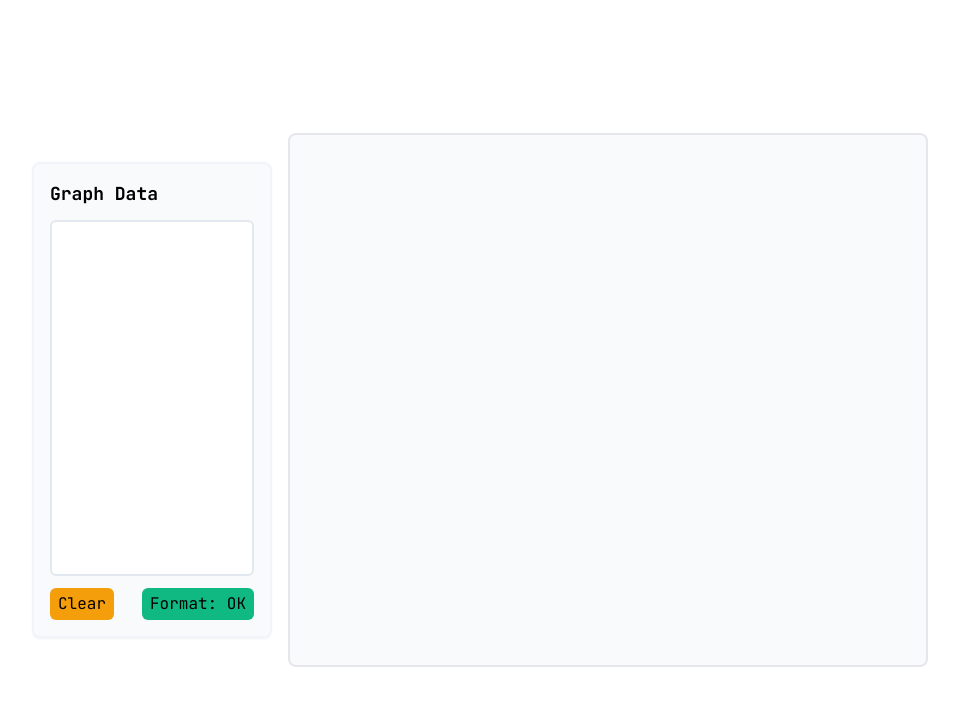
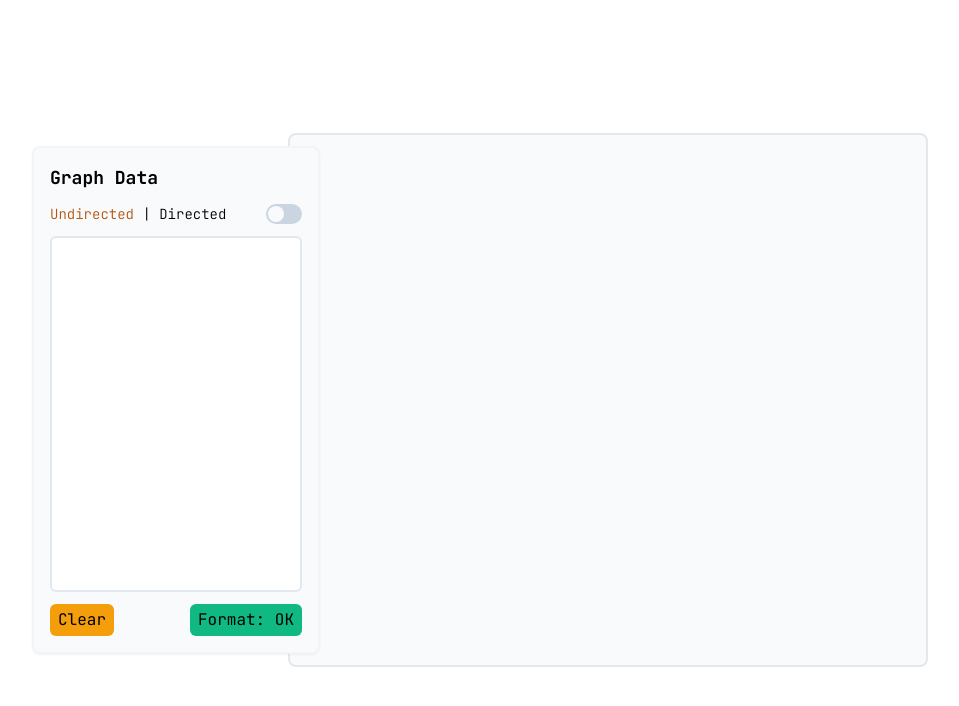
Before and after one commit to anAcc22/another_graph_editor, a React (Vite) app: page / in a window 1280 px wide. Shown: the top 706 px of the page, without its empty margins (32-991 px from the left). Built offline with nearby package versions, Linux system fonts and the light colour scheme.

Commit message:
Add undirected/directed functionality

```diff
--- a/src/App.tsx
+++ b/src/App.tsx
@@ -9,11 +9,19 @@ function App() {
     adj: new Map<string, string[]>(),
     edges: new Array<string>(),
   });
+  const [directed, setDirected] = useState<boolean>(false);
+
   const updateGraph = (graph: Graph) => setGraph(graph);
+  const updateDirected = (directed: boolean) => setDirected(directed);
+
   return (
     <>
-      <GraphInput updateGraph={updateGraph} />
-      <GraphCanvas graph={graph} />
+      <GraphInput
+        updateGraph={updateGraph}
+        directed={directed}
+        updateDirected={updateDirected}
+      />
+      <GraphCanvas graph={graph} directed={directed} />
     </>
   );
 }
--- a/src/components/GraphCanvas.tsx
+++ b/src/components/GraphCanvas.tsx
@@ -2,12 +2,14 @@ import { Graph } from "../types";
 import { useRef } from "react";
 import { useEffect } from "react";
 
+import { updateDirected } from "./animateGraph";
 import { animateGraph } from "./animateGraph";
 import { resizeGraph } from "./animateGraph";
 import { updateGraph } from "./animateGraph";
 
 interface Props {
   graph: Graph;
+  directed: boolean;
 }
 
 // const EMPTY_GRAPH: Graph = {
@@ -16,7 +18,7 @@ interface Props {
 //   edges: new Array<string>(),
 // };
 
-export function GraphCanvas({ graph }: Props) {
+export function GraphCanvas({ graph, directed }: Props) {
   let ref = useRef<HTMLCanvasElement>(null);
 
   useEffect(() => {
@@ -54,10 +56,7 @@ export function GraphCanvas({ graph }: Props) {
 
       ctx.scale(pixelRatio, pixelRatio);
 
-      resizeGraph(
-        rect.width - canvasBorderX,
-        rect.height - canvasBorderY,
-      );
+      resizeGraph(rect.width - canvasBorderX, rect.height - canvasBorderY);
     };
 
     resizeCanvas();
@@ -73,6 +72,10 @@ export function GraphCanvas({ graph }: Props) {
     updateGraph(graph);
   }, [graph.nodes, graph.edges]);
 
+  useEffect(() => {
+    updateDirected(directed);
+  }, [directed]);
+
   return (
     <div className="flex h-screen">
       <canvas
--- a/src/components/GraphInput.tsx
+++ b/src/components/GraphInput.tsx
@@ -4,9 +4,11 @@ import { Graph } from "../types";
 
 interface Props {
   updateGraph: (graph: Graph) => void;
+  directed: boolean;
+  updateDirected: (directed: boolean) => void;
 }
 
-export function GraphInput({ updateGraph }: Props) {
+export function GraphInput({ updateGraph, directed, updateDirected }: Props) {
   const [inputStatus, setInputStatus] = useState<boolean>(true);
 
   const processGraphInput = () => {
@@ -34,24 +36,60 @@ export function GraphInput({ updateGraph }: Props) {
       <div
         className="font-jetbrains flex margin:auto flex-col border-2 rounded-lg
           bg-slate-50 shadow-sm border-slate-100 absolute top-1/2
-          -translate-y-1/2 left-16 w-60 p-4 space-y-3"
+          -translate-y-1/2 left-16 w-72 p-4 space-y-3"
       >
         <label htmlFor="graphInput" className="font-bold text-lg">
           Graph Data
         </label>
+        <div className="flex font-light text-sm justify-between">
+          <span>
+            <span>
+              {!directed ? (
+                <span className="text-amber-700 p-0">Undirected</span>
+              ) : (
+                <span className="p-0">Undirected</span>
+              )}
+            </span>
+            <span> | </span>
+            <span>
+              {directed ? (
+                <span className="text-amber-700 p-0">Directed</span>
+              ) : (
+                <span className="p-0">Directed</span>
+              )}
+            </span>
+          </span>
+          <label className="relative inline w-9">
+            <input
+              onClick={() => updateDirected(!directed)}
+              type="checkbox"
+              className="peer invisible"
+            />
+            <span
+              className="absolute top-0 left-0 w-9 h-5 cursor-pointer
+                rounded-full bg-slate-300 border-none transition-all duration-75
+                hover:bg-slate-400 peer-checked:bg-slate-600"
+            ></span>
+            <span
+              className="absolute top-0.5 left-0.5 w-4 h-4 bg-slate-50
+                rounded-full transition-all duration-75 cursor-pointer
+                peer-checked:translate-x-4"
+            ></span>
+          </label>
+        </div>
         <textarea
           name="graphInput"
           id="graphInput"
           onChange={() => processGraphInput()}
           rows={12}
-          className="font-bold font-jetbrains resize-none border-2 rounded-md
+          className="font-semibold font-jetbrains resize-none border-2 rounded-md
             p-2 border-single focus:outline-none text-lg border-slate-200
             focus:border-slate-400"
         ></textarea>
-        <div className="flex">
+        <div className="flex justify-between">
           <button
             className="bg-amber-500 hover:bg-amber-400 active:bg-amber-300
-              inline mr-auto rounded-md px-2 py-1"
+              inline rounded-md px-2 py-1"
             onClick={() => {
               (
                 document.getElementById("graphInput") as HTMLTextAreaElement
@@ -63,15 +101,15 @@ export function GraphInput({ updateGraph }: Props) {
           </button>
           {inputStatus ? (
             <span
-              className="font-jetbrains bg-emerald-500 ml-auto rounded-md
-                text-right px-2 py-1 inline"
+              className="font-jetbrains bg-emerald-500 rounded-md text-right
+                px-2 py-1 inline"
             >
               Format: OK
             </span>
           ) : (
             <span
-              className="font-jetbrains bg-rose-500 ml-auto rounded-md
-                text-right px-2 py-1 inline"
+              className="font-jetbrains bg-rose-500 rounded-md text-right px-2
+                py-1 inline"
             >
               Format: BAD
             </span>
--- a/src/components/animateGraph.ts
+++ b/src/components/animateGraph.ts
@@ -11,6 +11,34 @@ function clamp(val: number, low: number, high: number) {
 
 function euclidDist(u: Vector2D, v: Vector2D): number {
   return Math.hypot(u.x - v.x, u.y - v.y);
+}
+
+function drawArrow(ctx: CanvasRenderingContext2D, u: Vector2D, v: Vector2D) {
+  const theta = Math.atan2(v.y - u.y, v.x - u.x);
+
+  ctx.lineWidth = 2 * EDGE_BORDER_WIDTH_HALF;
+
+  ctx.strokeStyle = STROKE_COLOR;
+  ctx.fillStyle = STROKE_COLOR;
+
+  const mx = (u.x + v.x) / 2;
+  const my = (u.y + v.y) / 2;
+
+  ctx.beginPath();
+
+  ctx.moveTo(mx, my);
+  ctx.lineTo(
+    mx - ARROW_LENGTH * Math.cos(theta - Math.PI / 6),
+    my - ARROW_LENGTH * Math.sin(theta - Math.PI / 6),
+  );
+  ctx.lineTo(
+    mx - ARROW_LENGTH * Math.cos(theta + Math.PI / 6),
+    my - ARROW_LENGTH * Math.sin(theta + Math.PI / 6),
+  );
+  ctx.lineTo(mx, my);
+
+  ctx.fill();
+  ctx.stroke();
 }
 
 const FPS = 30;
@@ -28,6 +56,13 @@ const NODE_DIST = 100;
 const NODE_FRICTION = 0.05;
 
 const EDGE_BORDER_WIDTH_HALF = 1;
+
+const ARROW_LENGTH = 10;
+
+let canvasWidth: number;
+let canvasHeight: number;
+
+let directed = true;
 
 class Node {
   pos: Vector2D;
@@ -57,9 +92,6 @@ let nodes: string[] = [];
 let nodeMap = new Map<string, Node>();
 
 let edges: string[] = [];
-
-let canvasWidth: number;
-let canvasHeight: number;
 
 function updateNodes(graph: Graph): void {
   for (const u of graph.nodes) {
@@ -133,6 +165,10 @@ export function resizeGraph(width: number, height: number) {
   canvasHeight = height;
 }
 
+export function updateDirected(d: boolean) {
+  directed = d;
+}
+
 function resetMisplacedNodes() {
   nodes.map((u) => {
     if (!nodeMap.get(u)!.inBounds()) {
@@ -166,7 +202,7 @@ function renderNodes(ctx: CanvasRenderingContext2D) {
     ctx.fill();
     ctx.stroke();
 
-    ctx.font = "bold 18px JB";
+    ctx.font = "bold 16px JB";
     ctx.fillStyle = TEXT_COLOR;
     ctx.fillText(u, node!.pos.x, node!.pos.y + TEXT_Y_OFFSET);
   }
@@ -184,6 +220,10 @@ function renderEdges(ctx: CanvasRenderingContext2D) {
     ctx.moveTo(pt1.x, pt1.y);
     ctx.lineTo(pt2.x, pt2.y);
     ctx.stroke();
+
+    if (directed) {
+      drawArrow(ctx, pt1, pt2);
+    }
   }
 }
 
--- a/src/components/parseGraphInput.ts
+++ b/src/components/parseGraphInput.ts
@@ -41,12 +41,8 @@ export function parseGraphInput(input: string): ParsedGraph {
 
       if (!nodes.has(e[1])) {
         nodes.add(e[1]);
-        adj.set(e[1], [e[0]]);
-      } else if (!adj.get(e[1])!.includes(e[0])) {
-        adj.set(e[1], [...adj.get(e[1])!, e[0]]);
+        adj.set(e[1], []);
       }
-
-      if (e[0] > e[1]) [e[0], e[1]] = [e[1], e[0]];
 
       if (!edges.includes([e[0], e[1]].join(" "))) {
         edges.push([e[0], e[1]].join(" "));
```
